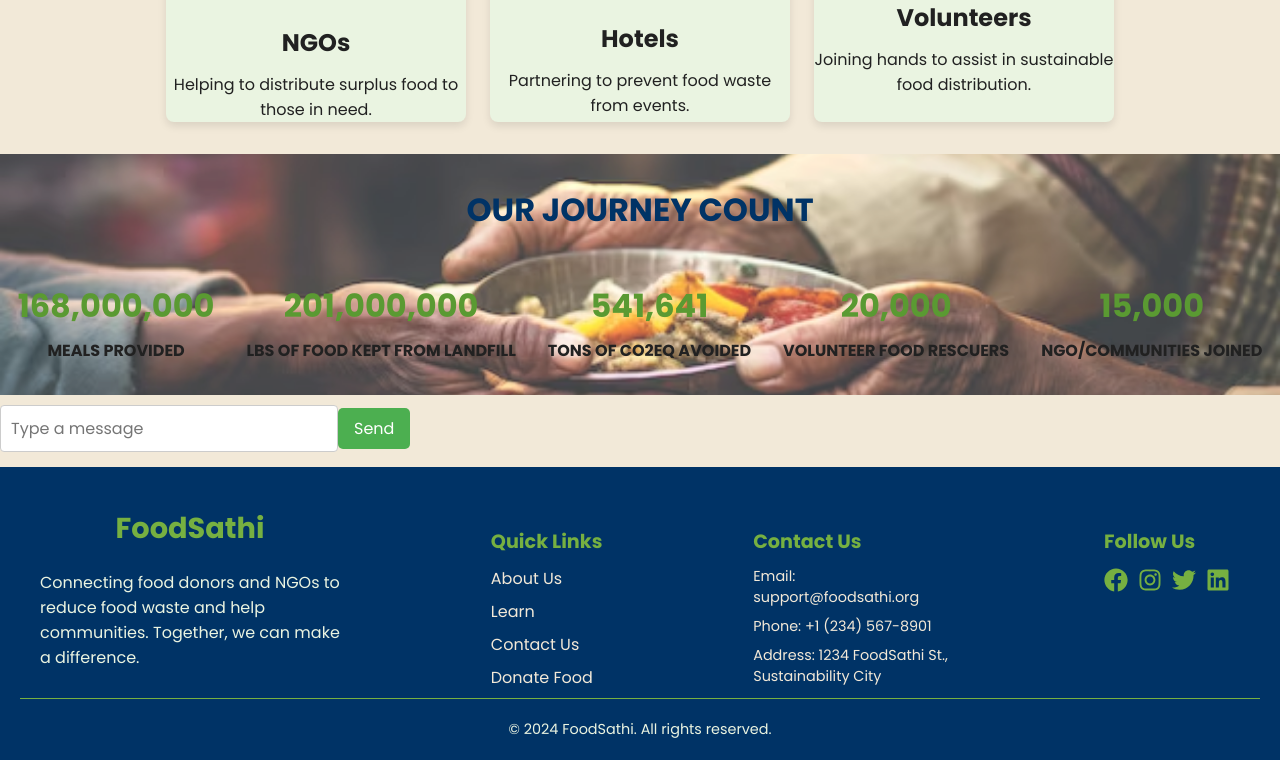
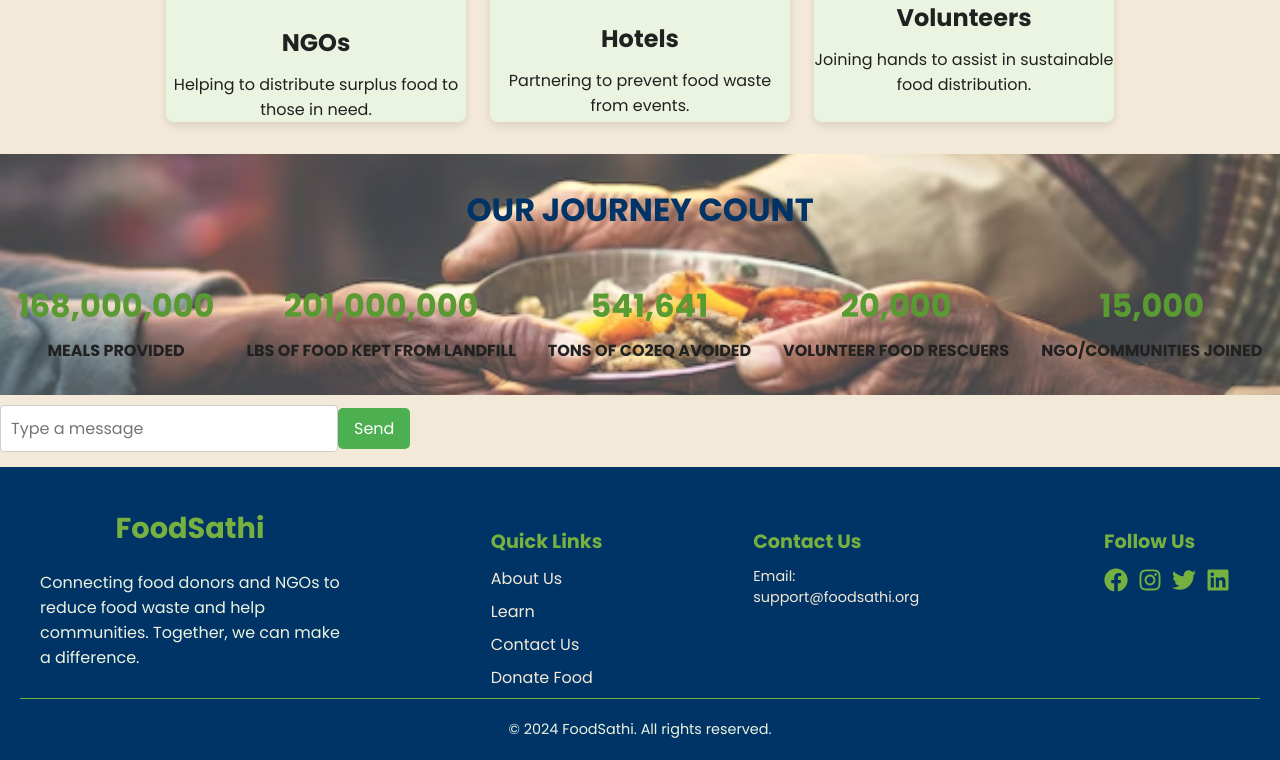
Before and after one commit to kunalvrma/foodsathi, a React (Create React App) app in the folder my-frontend/: page / in a window 1280 px wide. Shown: the part 1885-2645 px from the top of the page. Built offline with nearby package versions, Linux system fonts and the light colour scheme.

Commit message:
content update

```diff
--- a/my-frontend/src/Components/Footer/Footer.js
+++ b/my-frontend/src/Components/Footer/Footer.js
@@ -31,8 +31,8 @@ const Footer = () => {
         <div className="footer-contact">
           <h3>Contact Us</h3>
           <p>Email: support@foodsathi.org</p>
-          <p>Phone: +1 (234) 567-8901</p>
-          <p>Address: 1234 FoodSathi St., Sustainability City</p>
+
+
         </div>
 
         {/* Social Media Links */}
```
